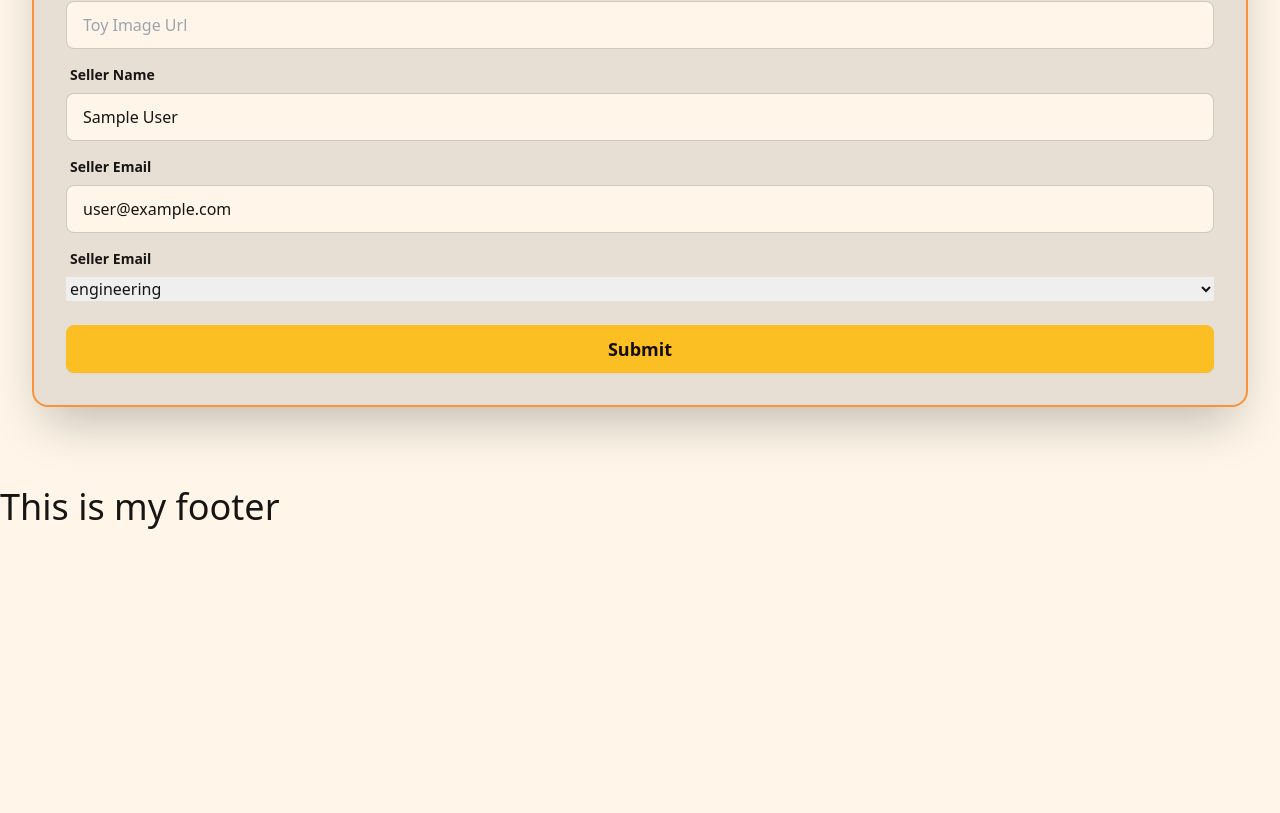
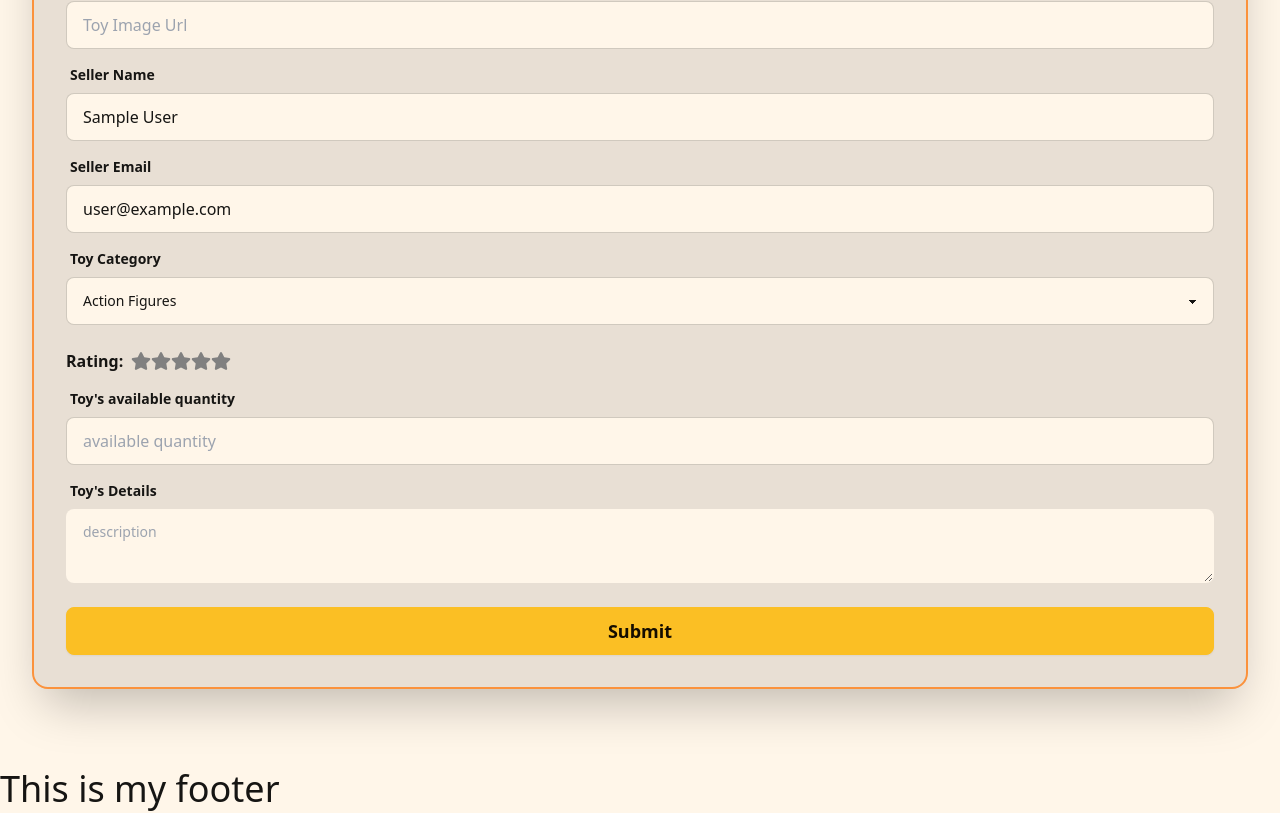
Before and after one commit to mehadiHasanDiner/assignment-11-toyLandBD-m-73-client, a React (Vite) app: page /addAToy in a window 1280 px wide. Shown: the part 665-1478 px from the top of the page. Before the commit the page ends 1196 px from the top, so only its background shows below. Built offline with nearby package versions, Linux system fonts and the light colour scheme; no server answers; sample sign-in values are in the browser's storage.

Commit message:
add a toy page added and data send to server done

```diff
--- a/package.json
+++ b/package.json
@@ -19,7 +19,8 @@
     "react-hook-form": "^7.49.2",
     "react-icons": "^4.12.0",
     "react-router-dom": "^6.20.1",
-    "sort-by": "^1.2.0"
+    "sort-by": "^1.2.0",
+    "sweetalert2": "^11.10.1"
   },
   "devDependencies": {
     "@types/react": "^18.2.43",
--- a/src/Pages/AddAToy/AddAToy.jsx
+++ b/src/Pages/AddAToy/AddAToy.jsx
@@ -1,10 +1,14 @@
 import { useForm } from "react-hook-form";
 import Banner from "../../Shared/Banner";
-import { useContext } from "react";
+import { useContext, useState } from "react";
 import { AuthContext } from "../../provider/AuthProvider";
+import { FaStar } from "react-icons/fa";
+import Swal from "sweetalert2";
 
 const AddAToy = () => {
   const { user } = useContext(AuthContext);
+  const [rating, setRating] = useState(null);
+  const [ratedColor, setRatedColor] = useState(null);
 
   const {
     register,
@@ -14,7 +18,21 @@ const AddAToy = () => {
   } = useForm();
 
   const onSubmit = (formData) => {
-    console.log(formData);
+    fetch("http://localhost:5000/toys", {
+      method: "POST",
+      headers: { "content-type": "application/json" },
+      body: JSON.stringify(formData),
+    })
+      .then((res) => res.json())
+      .then((result) => {
+        console.log(result);
+      });
+    // insertedId:
+    Swal.fire({
+      title: "Good job!",
+      text: "Your toy's data submitted successfully!",
+      icon: "success",
+    });
   };
   return (
     <div>
@@ -25,6 +43,7 @@ const AddAToy = () => {
       </p>
       <div className="card  w-full shadow-2xl bg-base-200 border-2 border-orange-400">
         <form onSubmit={handleSubmit(onSubmit)} className="card-body -mb-6">
+          {/* Toy Name */}
           <div className="form-control">
             <label className="label">
               <span className="label-text font-bold">Toy's Name</span>
@@ -42,6 +61,7 @@ const AddAToy = () => {
             )}
           </div>
 
+          {/* Toy image url */}
           <div className="form-control">
             <label className="label">
               <span className="label-text font-bold">Toy image URL</span>
@@ -56,6 +76,8 @@ const AddAToy = () => {
               <p className="text-red-600 mt-1">Please check the toy image.</p>
             )}
           </div>
+
+          {/* Seller Name */}
           <div className="form-control">
             <label className="label">
               <span className="label-text font-bold"> Seller Name</span>
@@ -73,6 +95,8 @@ const AddAToy = () => {
               <p className="text-red-600 mt-1">Please check the Name.</p>
             )}
           </div>
+
+          {/* Seller Email */}
           <div className="form-control">
             <label className="label">
               <span className="label-text font-bold">Seller Email</span>
@@ -91,32 +115,105 @@ const AddAToy = () => {
             )}
           </div>
 
+          {/* Category */}
           <div className="form-control">
             <label className="label">
-              <span className="label-text font-bold">Seller Email</span>
+              <span className="label-text font-bold">Toy Category</span>
             </label>
 
             <select
-              className="text-input input-bordered"
+              className="select select-bordered"
               {...register("category")}
             >
-              <option value="Engineering">engineering</option>
-              <option value="Editor">Editor</option>
-              <option value="writer">Writer</option>
-              <option value="Developer">Developer</option>
+              <option value="Action Figures">Action Figures</option>
+              <option value="Building Toys">Building Toys</option>
+              <option value="writer">Plush Toys</option>
             </select>
+            {errors.category && (
+              <p className="text-red-600 mt-1">Please check the Email.</p>
+            )}
+          </div>
 
-            {/* <input
-              {...register("email", {
+          {/* Rating */}
+          <div className="form-control ">
+            <label className="label">
+              {/* <span className="label-text font-bold">Rating</span> */}
+            </label>
+            <div className="flex items-center">
+              <span className="text-md mr-2 font-semibold">
+                {" "}
+                Rating: {rating}
+              </span>
+
+              {[...Array(5)].map((star, index) => {
+                const currentRating = index + 1;
+                return (
+                  <label key={index}>
+                    <input
+                      className="hidden"
+                      {...register("rating", {
+                        required: true,
+                      })}
+                      type="radio"
+                      value={currentRating}
+                      onClick={() => setRating(currentRating)}
+                    />
+                    <FaStar
+                      className="cursor-pointer"
+                      size={20}
+                      color={
+                        currentRating <= (ratedColor || rating)
+                          ? "orange"
+                          : "gray"
+                      }
+                      onMouseEnter={() => setRatedColor(currentRating)}
+                      onMouseLeave={() => setRatedColor(null)}
+                    />
+                  </label>
+                );
+              })}
+            </div>
+            {errors.rating && (
+              <p className="text-red-600 mt-1">Please check the Rating.</p>
+            )}
+          </div>
+
+          {/* quantity */}
+          <div className="form-control">
+            <label className="label">
+              <span className="label-text font-bold">
+                Toy's available quantity
+              </span>
+            </label>
+            <input
+              {...register("quantity", {
                 required: true,
               })}
-              type="email"
-              placeholder="email"
+              type="number"
+              placeholder="available quantity"
               className="input input-bordered"
               defaultValue={user.email}
-            /> */}
-            {errors.email && (
-              <p className="text-red-600 mt-1">Please check the Email.</p>
+            />
+            {errors.quantity && (
+              <p className="text-red-600 mt-1">Please check the quantity.</p>
+            )}
+          </div>
+
+          {/* Item Details */}
+          <div className="form-control">
+            <label className="label">
+              <span className="label-text font-bold">Toy's Details</span>
+            </label>
+            <textarea
+              {...register("description", {
+                required: true,
+              })}
+              type="text"
+              placeholder="description"
+              className="textarea "
+            />
+            {errors.description && (
+              <p className="text-red-600 mt-1">Please check the description.</p>
             )}
           </div>
 
@@ -126,6 +223,7 @@ const AddAToy = () => {
               Submit
             </button>
           </div>
+
           {/* <span className="text-success text-center"> success</span> */}
         </form>
       </div>
```
Also changed, not shown: 1 other file (tests, documents, lock files or other folders).
